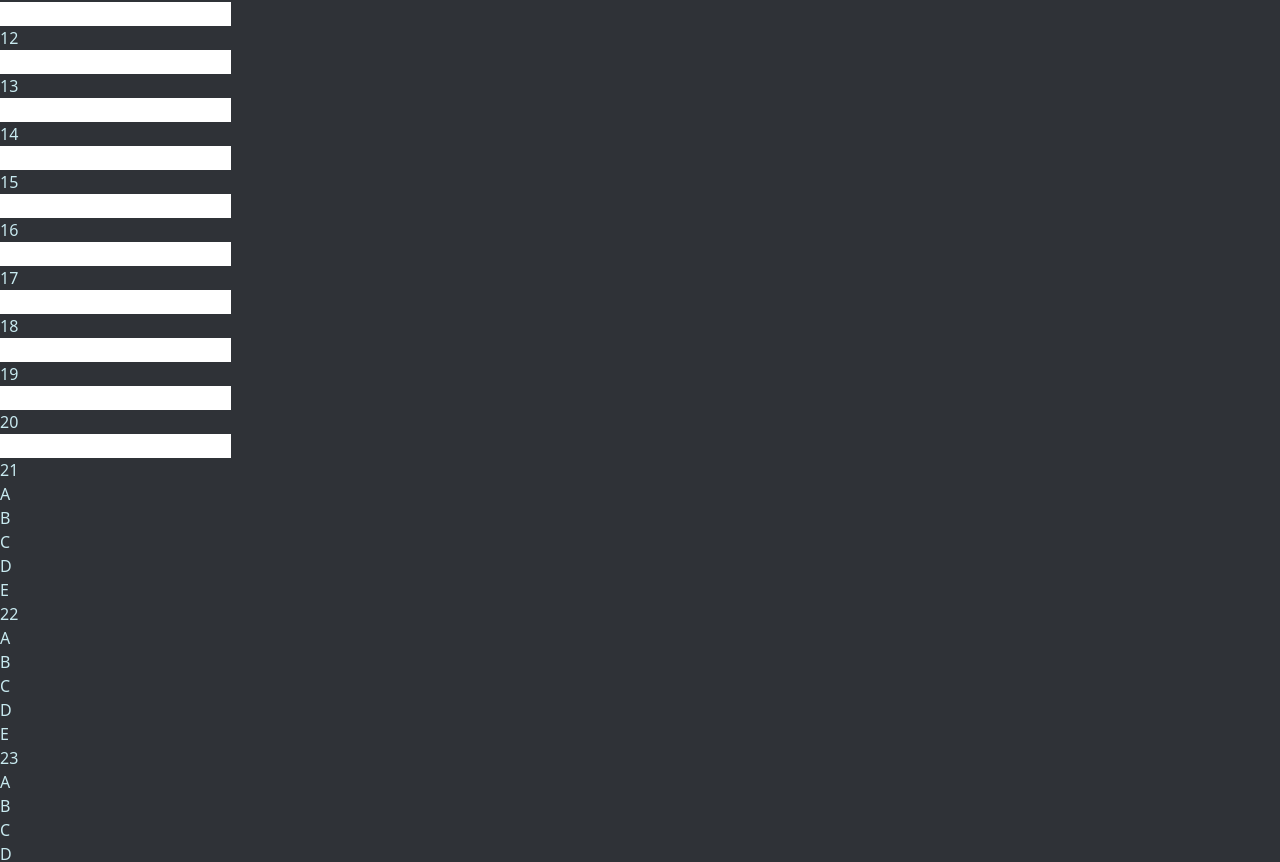
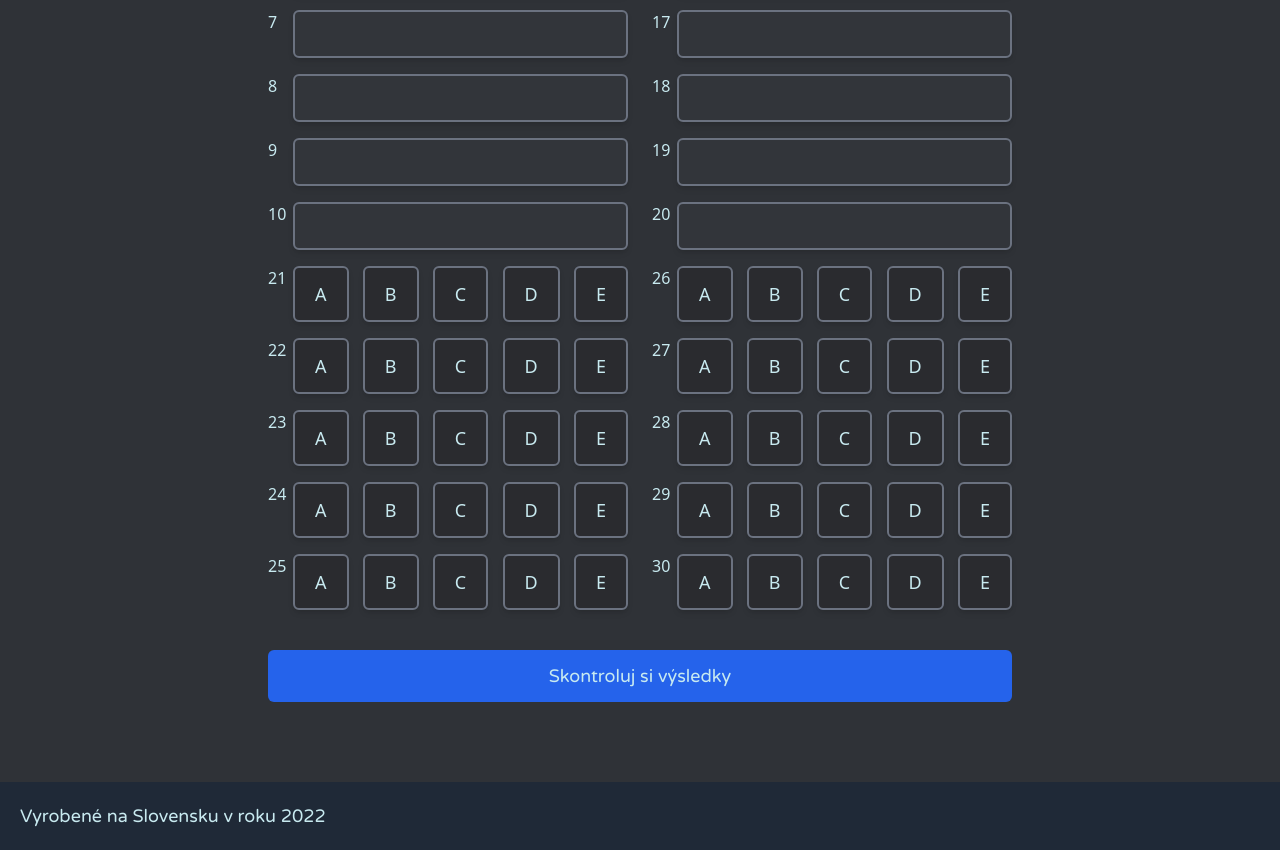
Before and after one commit to AdamAlberty/maturitne-testy, a React (Create React App) app: page /test/2011-3306 in a window 1280 px wide. Shown: the part 602-1464 px from the top of the page. Built offline with nearby package versions, Linux system fonts and the light colour scheme.

Commit message:
Change test layout

```diff
--- a/src/App.js
+++ b/src/App.js
@@ -1,7 +1,7 @@
 import { BrowserRouter, Route, Routes } from "react-router-dom"
-import Home from "./pages/Home"
-import Test from "./pages/Test"
-import NotFound from "./pages/NotFound"
+import Home from "./pages/Home.tsx"
+import Test from "./pages/Test.tsx"
+import NotFound from "./pages/NotFound.tsx"
 import GlobalHeader from "./components/GlobalHeader.tsx"
 import Footer from "./components/Footer.tsx"
 
--- a/src/components/Question.js
+++ b/src/components/Question.js
@@ -8,46 +8,60 @@ const Question = ({ number, type, handleAnswer }) => {
   }, [answer, handleAnswer, number])
 
   return (
-    <div>
-      <div className="question-number">{number}</div>
+    <div className="mt-4 grid grid-cols-[25px_1fr]">
+      <div className="mr-2">{number}</div>
 
-      <div className="question-body">
+      <div className="w-full">
         {type === "long" && (
-          <input type="text" onChange={(e) => setAnswer(e.target.value)} />
+          <input
+            type="text"
+            className="w-full rounded-md border-2 border-gray-500 bg-dark p-2 font-mono text-lg shadow-md outline-none focus:border-blue-400"
+            onChange={(e) => setAnswer(e.target.value)}
+          />
         )}
 
         {type === "select" && (
-          <div className="select">
-            <div
+          <div className="flex justify-between">
+            <button
               onClick={() => setAnswer("A")}
-              className={`${answer === "A" && "select--highlight"}`}
+              className={`rounded-md border-2 border-gray-500 bg-darky px-5 py-3 text-lg shadow-md outline-none focus:border-blue-400 ${
+                answer === "A" && "bg-blue-500"
+              }`}
             >
               A
-            </div>
-            <div
+            </button>
+            <button
               onClick={() => setAnswer("B")}
-              className={`${answer === "B" && "select--highlight"}`}
+              className={`rounded-md border-2 border-gray-500 bg-darky py-3 px-5 text-lg shadow-md outline-none focus:border-blue-400 ${
+                answer === "B" && "bg-blue-500"
+              }`}
             >
               B
-            </div>
-            <div
+            </button>
+            <button
               onClick={() => setAnswer("C")}
-              className={`${answer === "C" && "select--highlight"}`}
+              className={`rounded-md border-2 border-gray-500 bg-darky px-5 py-3 text-lg shadow-md outline-none focus:border-blue-400 ${
+                answer === "C" && "bg-blue-500"
+              }`}
             >
               C
-            </div>
-            <div
+            </button>
+            <button
               onClick={() => setAnswer("D")}
-              className={`${answer === "D" && "select--highlight"}`}
+              className={`rounded-md border-2 border-gray-500 bg-darky px-5 py-3 text-lg shadow-md outline-none focus:border-blue-400 ${
+                answer === "D" && "bg-blue-500"
+              }`}
             >
               D
-            </div>
-            <div
+            </button>
+            <button
               onClick={() => setAnswer("E")}
-              className={`${answer === "E" && "select--highlight"}`}
+              className={`rounded-md border-2 border-gray-500 bg-darky py-3 px-5 text-lg shadow-md outline-none focus:border-blue-400  ${
+                answer === "E" && "bg-blue-500"
+              }`}
             >
               E
-            </div>
+            </button>
           </div>
         )}
       </div>
--- a/src/pages/Test.js
+++ b/src/pages/Test.tsx
@@ -48,15 +48,18 @@ const Test = () => {
   }
 
   return (
-    <div>
-      <header className="header">
-        <h2>{testKeys.name}</h2>
+    <div className="mx-auto max-w-screen-md px-3">
+      <header className="mt-16 mb-10">
+        <h2 className="text-center font-display text-2xl md:text-left">
+          {testKeys.name}
+        </h2>
       </header>
 
-      <main className="questions">
-        <div className="question-columns">
+      <main>
         <div>
-            {testKeys.questions.slice(0, 20).map((question) => (
+          <div className="grid gap-6 md:grid-cols-2">
+            <div>
+              {testKeys.questions.slice(0, 10).map((question) => (
                 <Question
                   key={question.number}
                   number={question.number}
@@ -67,7 +70,7 @@ const Test = () => {
             </div>
 
             <div>
-            {testKeys.questions.slice(20, 30).map((question) => (
+              {testKeys.questions.slice(10, 20).map((question) => (
                 <Question
                   key={question.number}
                   number={question.number}
@@ -78,7 +81,35 @@ const Test = () => {
             </div>
           </div>
 
-        <button onClick={handleTestSubmit} className="finish-button">
+          <div className="grid gap-6 md:grid-cols-2">
+            <div>
+              {testKeys.questions.slice(20, 25).map((question) => (
+                <Question
+                  key={question.number}
+                  number={question.number}
+                  type={question.type}
+                  handleAnswer={handleAnswer}
+                />
+              ))}
+            </div>
+
+            <div>
+              {testKeys.questions.slice(25, 30).map((question) => (
+                <Question
+                  key={question.number}
+                  number={question.number}
+                  type={question.type}
+                  handleAnswer={handleAnswer}
+                />
+              ))}
+            </div>
+          </div>
+        </div>
+
+        <button
+          onClick={handleTestSubmit}
+          className="mt-10 block w-full rounded-md bg-blue-600 p-3 font-display text-lg"
+        >
           Skontroluj si výsledky
         </button>
 
```
Also changed, not shown: src/pages/Home.tsx (renamed from src/pages/Home.js), src/pages/NotFound.tsx (renamed from src/pages/NotFound.js). Lines whose indentation alone changed are shown as unchanged.
